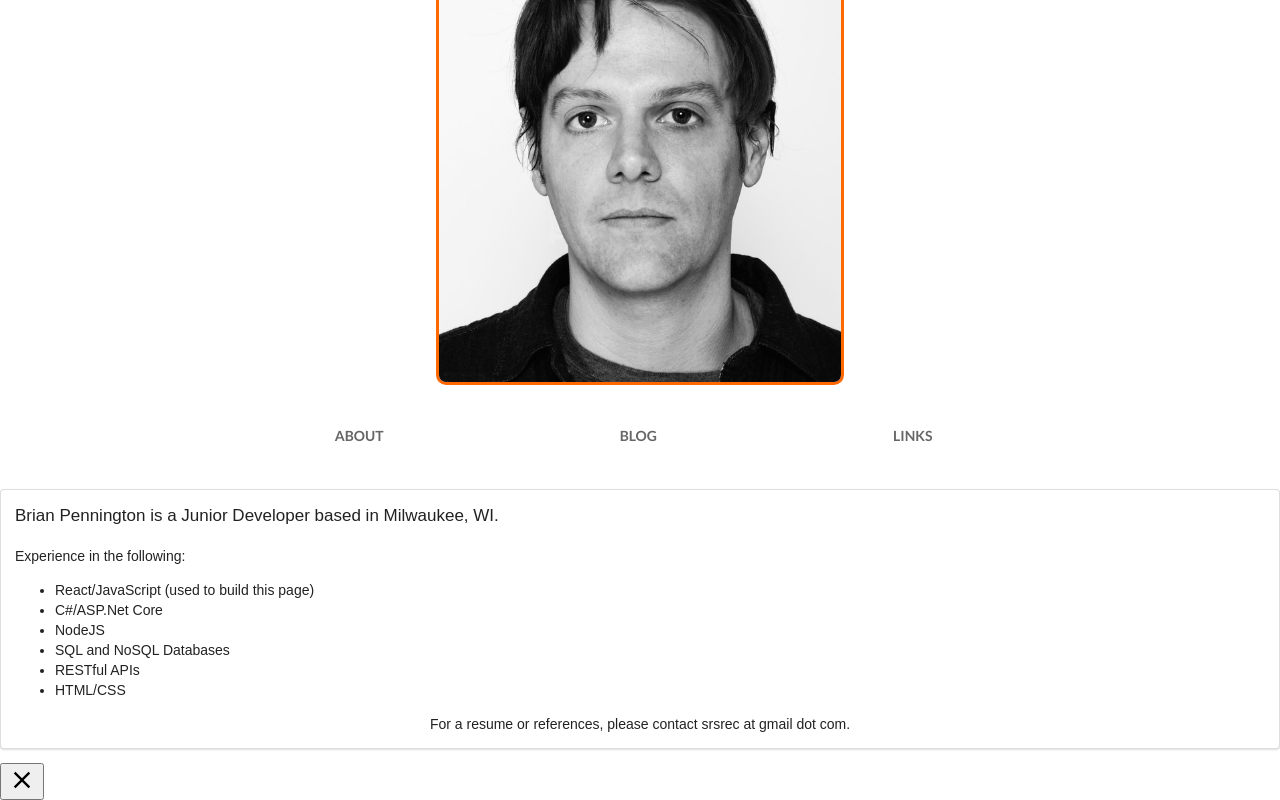
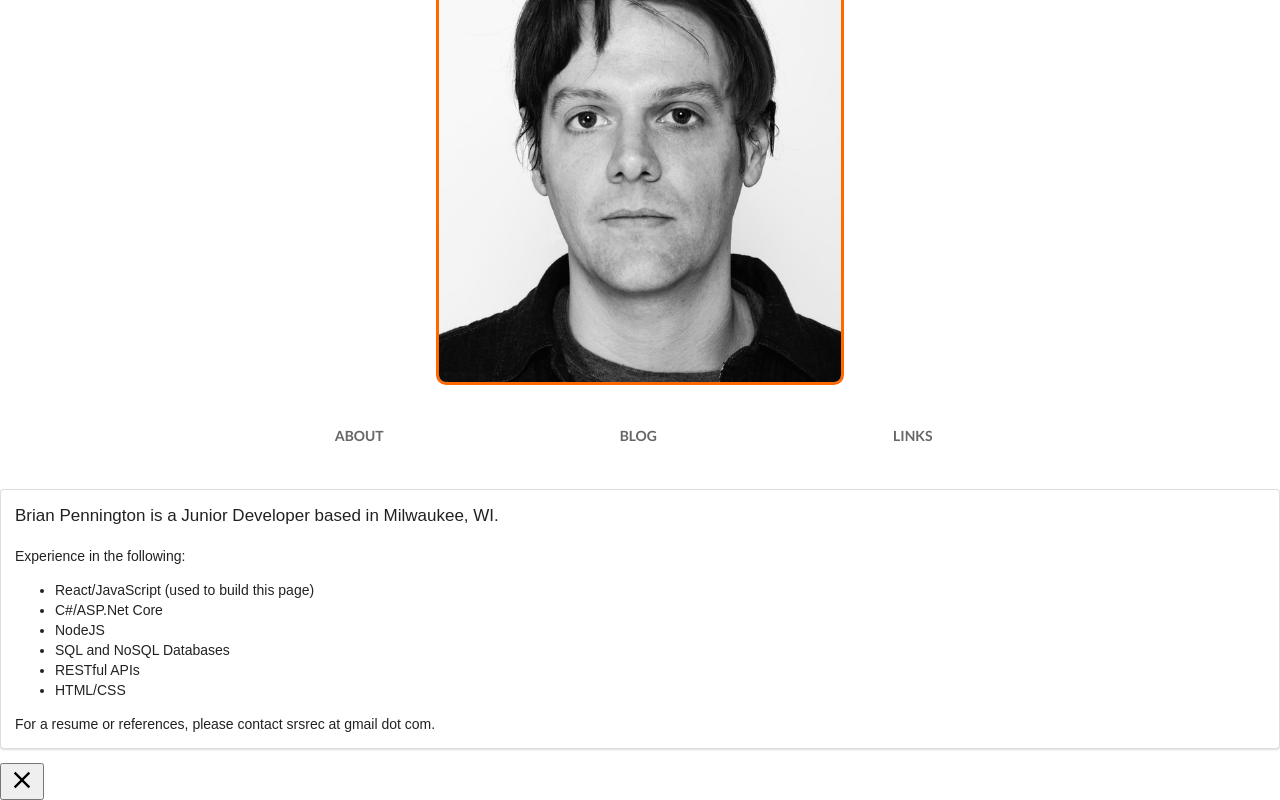
Before and after one commit to brian-d-pennington/NewPortfolio, a React (Create React App) app in the folder portfolio/: page / in a window 1280 px wide. Both pictures are taken after a click on the button "ABOUT". Shown: the part 89-889 px from the top of the page. Built offline with nearby package versions, Linux system fonts and the light colour scheme.

Commit message:
Local Run Build

```diff
--- a/portfolio/src/About.js
+++ b/portfolio/src/About.js
@@ -33,7 +33,7 @@ export class About extends React.Component {
               <li>RESTful APIs</li>
               <li>HTML/CSS</li>
             </ul>
-            <p style={{textAlign: 'center'}}>For a resume or references, please contact srsrec at gmail dot com.</p>
+            <p>For a resume or references, please contact srsrec at gmail dot com.</p>
           </div>
         </Modal>
       </div>
```
